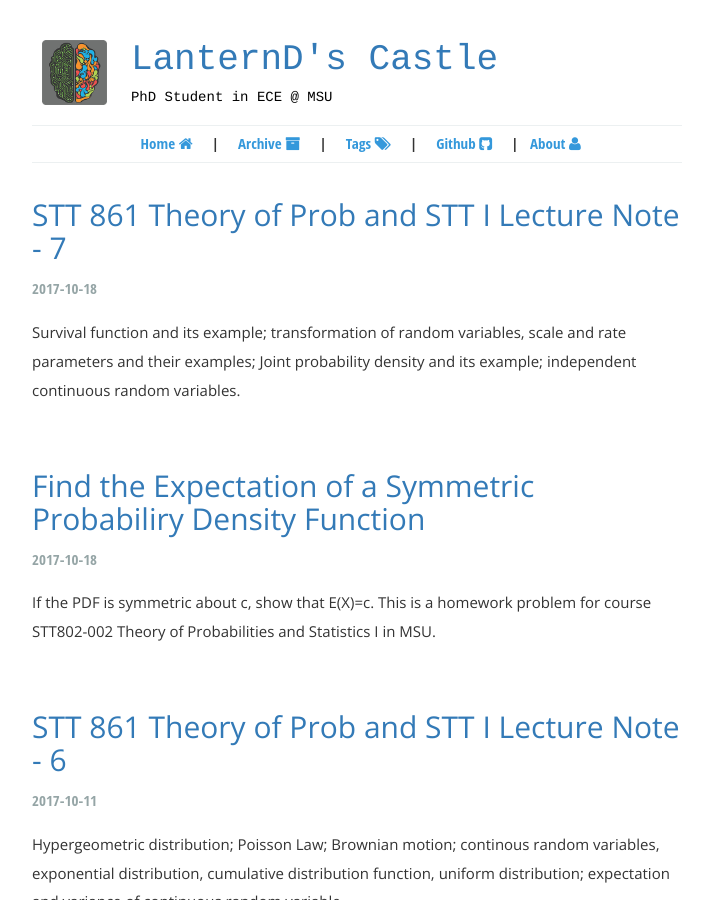
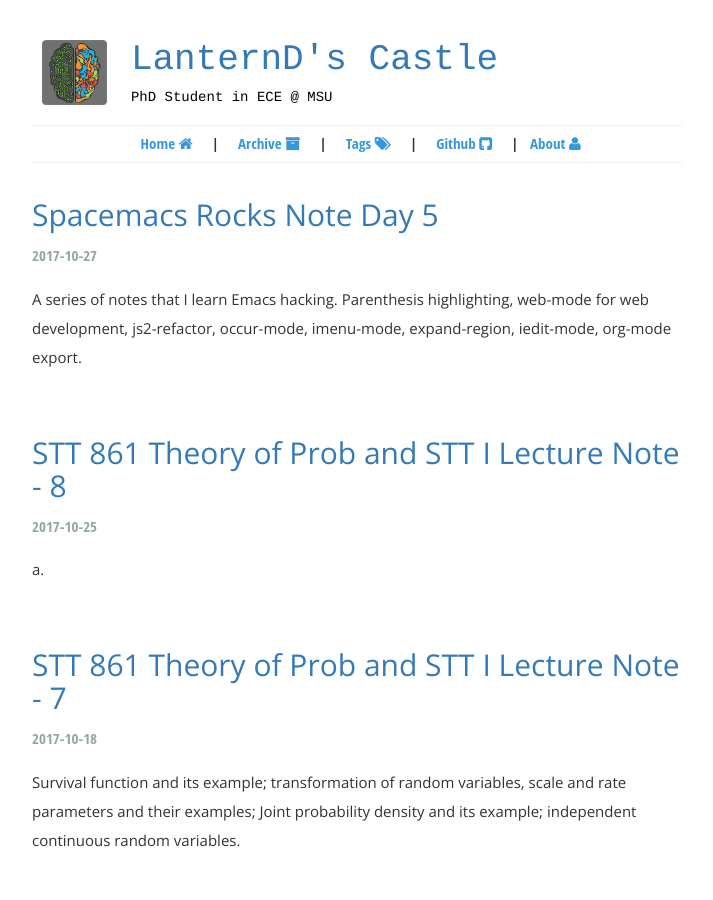
Before and after one commit to LanternD/en.dlyang.me, a Jekyll site: the page built from index.html, in a window 1280 px wide and 900 px high. Shown: the whole window, without its empty margins (283-996 px from the left). Built offline with Jekyll 4.4.1, drawn with Linux system fonts in a browser that asks for light colours; the list of posts is cut into pages by our own code; some of the changed lines change nothing that is shown.

Commit message:
2 new posts: stt 861 lecture 8 note and spacemacs note 5

````diff
--- a/_config.yml
+++ b/_config.yml
@@ -35,9 +35,10 @@ kramdown:
   enable_coderay: false
 
   syntax_highlighter_opts:
+    css_class: 'highlight'
     wrap: div
-    line_numbers: inline
+    line_numbers: false
     line_numbers_start: 1
-    tab_width: 4
+    tab_width: 2
     bold_every: 10
     css: style
--- /dev/null
+++ b/_posts/2017-10-25-stt-861-lecture-note-8.md
@@ -0,0 +1,274 @@
+---
+layout: post
+title: STT 861 Theory of Prob and STT I Lecture Note - 8
+description: a.
+permalink: /stt-861-lecture-note-8/
+categories: [blog]
+tags: [course, probability, statistics, lecture, note, MSU]
+date: 2017-10-25 20:35:32
+---
+
+# Portal to all the other notes
+
+You would encounter a 404 error if I haven't taken the lecture. :-)
+
+I will add this after I finished everything.
+
+# Lecture 08 - Oct 25 2017
+
+## For video record
+
+(This part is similar to previous note. We recorded a video for it so the professor talked about it once again.)
+
+Recall,
+
+$$\bar{x}=\frac{1}{n}\sum_{i=1}^{n}x_i$$
+
+$$\hat{\sigma}^2=\frac{1}{n}\sum_{i=1}^{n}(x_i-\bar{x})^2$$
+
+Note that $\bar{x}$ is the expectation of a r.v. $\hat{X}$ which takes the value $x_i$ with probability = $\frac{1}{n}$.
+
+Therefore
+
+$$\bar{x}=E(\hat{X})$$
+
+and
+
+$$Var(\hat{X})=\hat{\sigma}^2$$
+
+Now recall the formula:
+
+$$E((X-c))^2=Var(X)+(E(X)-c)^2$$
+
+$$\Leftrightarrow  Var(X)=E((X-c)^2)-(E(X)-c)^2$$
+
+Use this with $X=\hat{X}$ defined above:
+
+$$\hat{\sigma}^2=\frac{1}{n}\sum_{i=1}^{n}(x_i-c)^2-(\bar{x}-c)$$
+
+Now the question is: what is the bias of $\hat{\sigma}^2$? For this we replace each $x_i$ by $X_i$, where $X_i$'s are i.i.d with mean $=\mu$ and variance$=\sigma^2$. The resulting expression is
+
+$$\hat{\sigma}^2(X)=\frac{1}{n}\sum_{i=1}^{n}(X_i-\bar{X})^2$$
+
+We are interested in $E(\hat{\sigma}^2(X))$. We want to know if this $=\sigma^2$ or not.
+
+Now use formula above with $C=\mu$ and $x=X$ and we take $E$ on both side.
+
+$$\begin{align*}
+E(\hat{\sigma}^2) &=E(\frac{1}{n}\sum_{i=1}^{n}(X_i-\mu)^2) - E((\bar{X}-\mu)^2) \\
+&= E(\frac{1}{n}\sum_{i=1}^{n}(X_i-\mu)^2) - Var(\bar{X})\\
+&=\frac{1}{n}\sum_{i=1}^{n}Var(X_i)-\frac{1}{n}Var(x_i)\\
+&=\frac{1}{n}\sum_{i=1}^{n}Var(X_i)-\frac{\sigma^2}{n}\\
+&=\sigma^2-\frac{1}{n}\sigma^2
+\end{align*}$$
+
+We proved that $E(\hat{\sigma}^2)=(1-\frac{1}{n}\sigma^2)$. It is biased with $\frac{1}{n}\sigma^2$.
+
+## Example 3.5.3, Page 100
+
+$(X,Y)$ has density $f(x,y)$ is 2 if $0\leq y\leq y\leq1$, and 0 otherwise.
+
+First compute the joint CDF of $(X,Y)$,
+
+**General definition**
+
+$$\begin{align*}
+	F(u, v)&=P(X\leq u, Y\leq v)\\
+	&= \int_{-\infty}^{x}(\int_{-\infty}^{y}f(x, y)dy)dx \\
+	&=\int_{0}^{x}(\int_{0}^{y}f(x, y)dy)dx
+\end{align*}$$
+
+If $u\geq v$, we integrate $y$ between 0 and $x$,
+
+$$\int_{0}^{v}f(x,y)dy=\int_{0}^{\min(v,x)}dy=2\min(v,x)$$
+
+Now we integrates between $0$ and $u$ with respect to $x$.
+
+$$\begin{align*}
+&\int_{0}^{u}2\min(v,x)dx \\
+&=\int_{0}^{v}2\min(v,x)dx + \int_{u}^{v}2\min(v,x)dx \\
+&= v^2-2v(u-v)
+\end{align*}$$
+
+So we have proved that when $u>v$,
+
+$$F(u,v)=v^2+2v(u-v)$$
+
+If $u<v$, we still compute the same integral
+
+$$\begin{align*}
+	&\int_{0}^{u}2\min(v,x)dx\\
+	&= u^2
+\end{align*}$$
+
+($0<u<v$)
+
+This proven $F(u,v)=u^2$ when $u<v$.
+
+Compute the marginal density of $x$ and $y$.
+
+In general, marginal density $f_X(x)=\frac{\partial }{\partial x}F(x,y)$ when fixing $y$. Similarly, $f_Y(y)=\frac{\partial}{\partial x}F(x,y)$ where $x$ is fixed.
+
+If $x>y$,
+
+$$f_X(x)=2y (constant)$$
+
+If $x<y$, then $f_X(x)=2x$.
+
+$$f_X(x)=2x $$
+
+## Special continuous distributions - Chapter 4
+
+**Definition**: $X$ is a normal with parameters $0$ and $1$ if it has this density
+
+$$f(x)=\frac{1}{\sqrt{2\pi}}e^{-x^2/2}$$
+
+Facts:
+
+- $E(X)=0$, because the density is 0;
+- $Var(X)=1$ (prove this using one integration by parts)
+
+Notation: $X\sim N(0,1)$.
+
+**Definition**: $X$ is normal with parameters $\mu$ and $\sigma^2$ if it has the density
+
+$$f(x)=\frac{1}{\sqrt{2\pi\sigma^2}}\exp(-\frac{1}{2\sigma^2}(x-\mu)^2)$$
+
+Facts:
+
+- $E(x)=\mu$
+- $Var(x)=\sigma^2$
+
+Notation: $X\sim N(\mu,\sigma)$
+
+Proof: comes from the case $N(0,1)$ by using change of variables.
+
+Fact: let $X\sim N(0,1)$, let $\mu$ and $\sigma$ be fixed. Let $Y=\mu + \sigma X$. Then $Y\sim N(\mu, \sigma^2)$.
+
+Fact: let $X$ and $X'$ be two independent r.v.'s respectively, $N(\mu,\sigma^2)$, $N(\mu', \sigma'^2)$, then
+
+$$Y=X+X'\sim N(\mu+\mu',\sigma^2+\sigma'^2)$$
+
+Moral of the story: the class of normal r.v.'s is stable by linear combination.
+
+## Example 1
+
+let $X\sim N(1,1)$, $Y\sim N(0,4)$, $Z\sim N(-2,1)$. Assume they are independent. $V=2X+3+Y-4Z$. Find $E(X)$, $Var(X)$.
+
+A: By the above moral, $V$ should be normal.
+
+$E(V)=13$, $Var(V)=24$
+
+## Example 2
+
+Let $X\sim N(\mu, \sigma^2)$, let
+
+$$Z=\frac{x-\mu}{\sigma}$$
+
+so $E(Z)=0$, $Var(Z)=1$. Because $Z$ is a linear transformation of $X$.
+
+### Joint normal distribution (multivariate normal)
+
+**Definition**: The vector $(X_1,X_2,...,X_n)$ is normal with mean $\mu\in\mathbb{R}^n$ and covariance matrix $C$. (here $\vec{\mu}=\\{\mu_i\\},i=1,2,...,n$,
+$C={c_{ij}}\_{i,j=1}^n$, and $E(x_i)=\mu_i$, $cov(x_i,x_j)=c_{ij}$ and sometimes people use the letter $Q$ or $\Sigma$ instead of $C$), if its joint density is
+
+$$\begin{align*}
+	f(x_1,x_2,...,x_n)&=\frac{1}{(2\pi)^{n/2}}\frac{1}{\sqrt{\det C}}\exp(-\frac{1}{2}(x-\mu)^TC^{-1}(x-\mu))
+\end{align*}$$
+
+(Notice: $x$ and $\mu$ are column vectors)
+
+The stuff in $\exp()$ is
+
+$$(x-\mu)^TC^{-1}(x-\mu)=\sum_{j=1}^{n}\sum_{i=1}^{n}(x_i-\mu_i)C^{-1}_{ij}(x_j-\mu_j)$$
+
+Sample case, $n=1$, $C=(\sigma^2)$, so $\det(C)=\sigma^2$ and $\frac{1}{\det (C)}=\frac{1}{\sqrt{\sigma^2}}$
+
+So
+
+$$(x-\mu)^TC^{-1}(x-\mu)=\frac{(x-\mu)^2}{\sigma^2}$$
+
+This matches $f(x)$.
+
+when $n=2$ with independent $x_1$ and $x_2$.
+
+$$\det(C)=\sigma_1^2\cdot \sigma_2^2$$
+
+$$\begin{align*}
+	f(x_1,x_2)&=\frac{1}{2\pi\sqrt{\sigma_1^2\sigma_2^2}}\exp\Big(\sum_{j=1}^{2}\sum_{i=1}^{2}(x_i-\mu_i)C_{ij}(x_j-\mu_j)\Big)\\
+	&=\frac{1}{2\pi\sqrt{\sigma_1^2\sigma_2^2}}\exp\Big(-\frac{1}{2}\sum_{i=j=1}^{2}(x_i-\mu_i)\frac{1}{\sigma_i^2}(x_i-\mu_i)\Big) \\
+	&= \frac{1}{2\pi\sqrt{\sigma_1^2\sigma_2^2}}\exp\Big(-\frac{1}{2}(\frac{(x_1-\mu_1)^2}{\sigma_1^2}+\frac{(x_2-\mu_2)^2}{\sigma_2^2})\Big)
+\end{align*}$$
+
+In general, if $x_1,x_2,...,x_n$ are independent normals, $N(\mu_i,\sigma_i^2), i=1,2,...,n$, then
+
+$$\begin{align*}
+f(x_1,x_2,...,x_n)&=\frac{1}{(2\pi)^{n/2}\prod_{i=1}^{n}\sqrt{\sigma_i}}\exp\Big(-\frac{1}{2}||(\frac{x_i-\mu_i}{\sigma_i})_{vector}||_{eucli}^2 \Big)\\
+&=\frac{1}{(2\pi)^{n/2}\prod_{i=1}^{n}\sqrt{\sigma_i}}\exp\Big(-\frac{1}{2}\sum_{i=1}^{n}(\frac{x_i-\mu_i}{\sigma_i})^2 \Big)
+\end{align*}$$
+
+We recognize that if $Cov(x_i,x_j)=0$ and $(x_i,x_j)$ are bivariate normal, then $x_i$ and $x_j$ are independent.
+
+Normally, $Cov(x_i,x_j)\nRightarrow$ (can not infer) $x_i$ and $x_j$ are independent. But it does when $(x_i,x_j)$ is bivariate normal.
+
+**Question**: let's create a multivariate normal vector $Y$ with covariance matrix $C$ to create a vector $X=(x_1,x_2,...,x_n)$, where all $x_i$'s are i.i.d $N(0,1)$ (``standard normals'').
+
+(It's easy to use Box-Mueller transformation to do so).
+
+How to create a $Y$ from this $X$?
+
+**Answer**: Recall the notion of square-root of a matrix ($C$ is positive definite).
+
+(Linear algebra: $M^TM = MM^T = C$)
+
+There exists a matrix $M$ which is ``$\sqrt{C}$''.
+
+Consider
+
+$$Z=MX$$
+
+We know (by stability by linear combinations) that $Z$ is multivariate normal.
+
+Note
+
+$$E(Z)=ME(X)=0$$
+
+What about $Cov(Z)$?
+
+$$\begin{align*}
+Q_{ij}&=Cov(Z_i,Z_j) \\
+&= E[Z_iZ_j] \\
+&= E\big((\sum_{k=i}^{n}M_{ik}x_k)\cdot(\sum_{l=1}^{n}M_{jl}x_l)\big)\\
+&= \sum_{k=1}^{n}\sum_{l=1}^{n}M_{ik}M_{jl}E(x_kx_l)\\
+&= \sum_{k=1}^{n}M_{ik}M_{jl} (*** E(x_kx_l)=1~where~i=j)\\
+&=(MM^T)_{ij}
+\end{align*}$$
+
+So we see that $Y=Z=``\sqrt{X}"$.
+
+**Exercise**: For $n=2$, find a square-root for a $2\times 2$ matrix. There should be a place in the book where the author does that in hiding for the purpose of creating a bivariate normal.
+
+## Gamma distribution - Chapter 4.3
+
+**Definition**: A r.v. $X$ is Gamma with shape parameter $\alpha$ and scale parameter $\theta$ if it has this density
+
+$$f(x)=c (\frac{x}{\theta})^{\alpha-1}\theta^{-1} \exp(-\frac{x}{\theta})$$
+
+where the constant $c=\Gamma(\alpha)$, if $\alpha=n$ is an integer, $\Gamma=(n-1)!$
+
+Notation: $X\sim \Gamma(\alpha,\theta)$.
+
+Fact:
+
+- when $\alpha=1$: $X\sim Gamma(1,\theta)=\exp(\lambda=\frac{1}{\theta})$.
+- Consider a sequence $X_1, X_2,..., X_n$, which are $\sim \Gamma(\alpha_1, \theta), \Gamma(\alpha_2, \theta), ..., \Gamma(\alpha_n, \theta)$. Assume they are independent. Then, with $X= X_1+X_2+\cdots+X_n$, we get
+
+$$X\sim\Gamma(\alpha_1+\alpha_2+\cdots+\alpha_n, \theta)$$
+
+Consequently, apply the above with $\alpha_1=\alpha_2=\cdots=\alpha_n=1$, the sum of $n$ i.i.d r.v.'s $\sim\exp(\lambda=\frac{1}{\theta})$ is a r.v. $\sim \Gamma(n, \theta)$.
+
+Specifically, this proves exactly that the $n$th ``arrival'' time of a $Pos(\lambda)$ process is a $\Gamma(n,\frac{1}{\lambda})$ r.v.
+
+- $E(X)=n\theta$, because $E(X_i)\frac{1}{\lambda}=\theta$
+- $Var(X)=n\theta^2$
+- When $\alpha$ is not an integer, $\alpha\notin \mathbb{N}$, let $X\sim\Gamma(\alpha, \theta)$, $E(X)=\alpha\theta$, $Var(X)=\alpha\theta^2$. (Exercise: prove this at home).
--- /dev/null
+++ b/_posts/2017-10-27-spacemacs-study-note-5.md
@@ -0,0 +1,174 @@
+---
+layout: post
+title: Spacemacs Rocks Note Day 5
+description: A series of notes that I learn Emacs hacking. Parenthesis highlighting, web-mode for web development, js2-refactor, occur-mode, imenu-mode, expand-region, iedit-mode, org-mode export.
+permalink: /spacemacs-study-note-5/
+categories: [blog]
+tags: [spacemacs, emacs, lecture, note, hacking]
+date: 2017-10-27 22:34:56
+---
+
+
+Highlight parenthesis within the bracket
+========================================
+
+-   Code snippet:
+
+```emacs-lisp
+;; Highlight the enclosing parenthensis while the cursor is inside it.
+(define-advice show-paren-function (:around (fn) fix-show-paren-functioon)
+  (cond ((looking-at-p "\\s(") (funcall fn))
+	(t (save-excursion
+	     (ignore-errors (backward-up-list))
+	     (funcall fn)))))
+```
+
+-   Note: define-advice can extend the scope of a function.
+-   `backward-up-list`: looking backward to the first left parenthesis. if exists, call function.
+-   `cond`: condition, similar to switch-case.
+
+
+Towards web development
+=======================
+
+
+DOS EOL processing
+------------------
+
+-   DOS line break exists in some web pages, they appear as `^M` in Unix OS. We need to eliminate them first.
+-   Option 1, hide them:
+
+```emacs-lisp
+(defun hidden-dos-eol()
+  (interactive)
+  (setq buffer-display-table (make-display-table))
+  (aset buffer-display-table ?\^M []))
+```
+
+-   Option 2, remove(replace) them:
+
+```emacs-lisp
+;; Option 2: remove ^M
+(defun remove-dos-eol()
+  (interactive)
+  (goto-char (point-min))
+  (while (serach-forward "\r" nil t) (replace-match "")))
+```
+
+-   This is an example showing how to scan the whole document and make some changes.
+
+
+Deal with the toggle of the web-mode
+------------------------------------
+
+```emacs-lisp
+;; Configuration for web-mode
+;; set the indent to 2 by default.
+(defun my-web-mode-indent-setup ()
+  (setq web-mode-markup-indent-offset 2) ; html
+  (setq web-mode-css-indent-offset 2) ; css
+  (setq web-mode-code-indent-offset 2)) ; js
+
+(add-hook 'web-mode-hook 'my-web-mode-indent-setup)
+;; toggle between 2 indent and 4 indent
+(defun my-toggle-web-indent ()
+  (interactive)
+  (if (or (eq major-mode 'js-mode) (eq major-mode 'js2-mode))
+      (progn
+	(setq js-indent-level (if (= js-indent-level 2) 4 2))
+	(setq js2-basic-offset (if (= js2-basic-offset 2) 4 2))))
+  (if (eq major-mode 'web-mode)
+      (progn
+	(setq web-mode-markup-indent-offset (if (= web-mode-markup-indent-offset 2) 4 2))
+	(setq web-mode-css-indent-offset (if (= web-mode-css-indent-offset 2) 4 2))
+	(setq web-mode-code-indent-offset (if (= web-mode-code-indent-offset 2) 4 2))))
+  (if (eq major-mode 'css-mode)
+      (setq css-indent-offset (if (= css-indent-offset 2) 4 2)))
+  (setq indent-tabs-mode nil))
+
+(global-set-key (kbd "C-c t i") 'my-toggle-web-indent)
+```
+
+
+Use js2-refactor to increase the development efficiency
+-------------------------------------------------------
+
+-   `package-install <ret> js2-refactor`
+
+```emacs-lisp
+(add-hook 'js2-mode-hook #'js2-refactro-mode)
+(js2r-add-keybindings-with-prefix "C-c C-m")
+```
+
+-   `C-c C-m`: activate the js2-refactor.
+-   `ef`: extract function.
+-   `em`: extract &#x2013;method.
+-   `sl`: forward-slurp (put a line of code into loop or sth).
+-   `ba`: opposite of the above one.
+-   Read the doc for more detail! It is useful.
+
+
+Improve some built-in modes
+===========================
+
+
+Occur-mode
+----------
+
+-   Find a word with regular expression.
+-   `M-s o`: enter a regexp to find in in the buffer. Similar to search using swiper. But occur can do both forward and backward serach.
+-   Use the `=customize-variable=` to move the popout window to the right hand side.
+-   In the `*occur*` buffer, we can edit it by `M-x occur-edit-mode`.
+-   Improve the `occur-mode`, change the default value to the word that the cursor currently pointing to.
+
+```emacs-lisp
+(defun occur-dwim ()
+  (interactive)
+  (push (if (region-active-p)
+	    (buffer-substring-no-properties
+	     (region-beginning)
+	     (region-end))
+	  (let ((sym (thing-at-point 'symbol)))
+	    (when (stringp sym)
+(regexp-quote sym))))
+	regexp-history)
+  (call-interactively 'occur))
+(global-set-key (kbd "M-s o") 'occur-dwim)
+```
+
+-   In the occur-mode window, press `e` can also enter occur-edit mode.
+
+
+imenu-mode
+----------
+
+-   show all the functions in the current buffer.
+-   However the default one is not convenient, use `counsel-imenu` instead.
+-   Bind a key `M-s i` to it. Use regular expression to improve it.
+
+
+Expand-region and iedit-mode (Pretty useful)
+============================================
+
+
+expand-region
+-------------
+
+-   `(requre 'expand-region)`
+-   `(global-set-key (kbd "c-=") 'er/expand-region)`
+-   Repeatly use `C-=` or `C--` to change the scope of selection.
+
+
+iedit-mode
+----------
+
+-   multiple selection and edit them simutaneously.
+-   `M-x iedit-mode <ret>`
+-   Bind a key to it. (`C-;`)
+-   change the iedit occurence from "highlight" to "region".
+
+
+Export in Org-mode
+==================
+
+-   `C-c C-e`: pop up window to choose the output selection.
````
Also changed, not shown: 1 other file.
